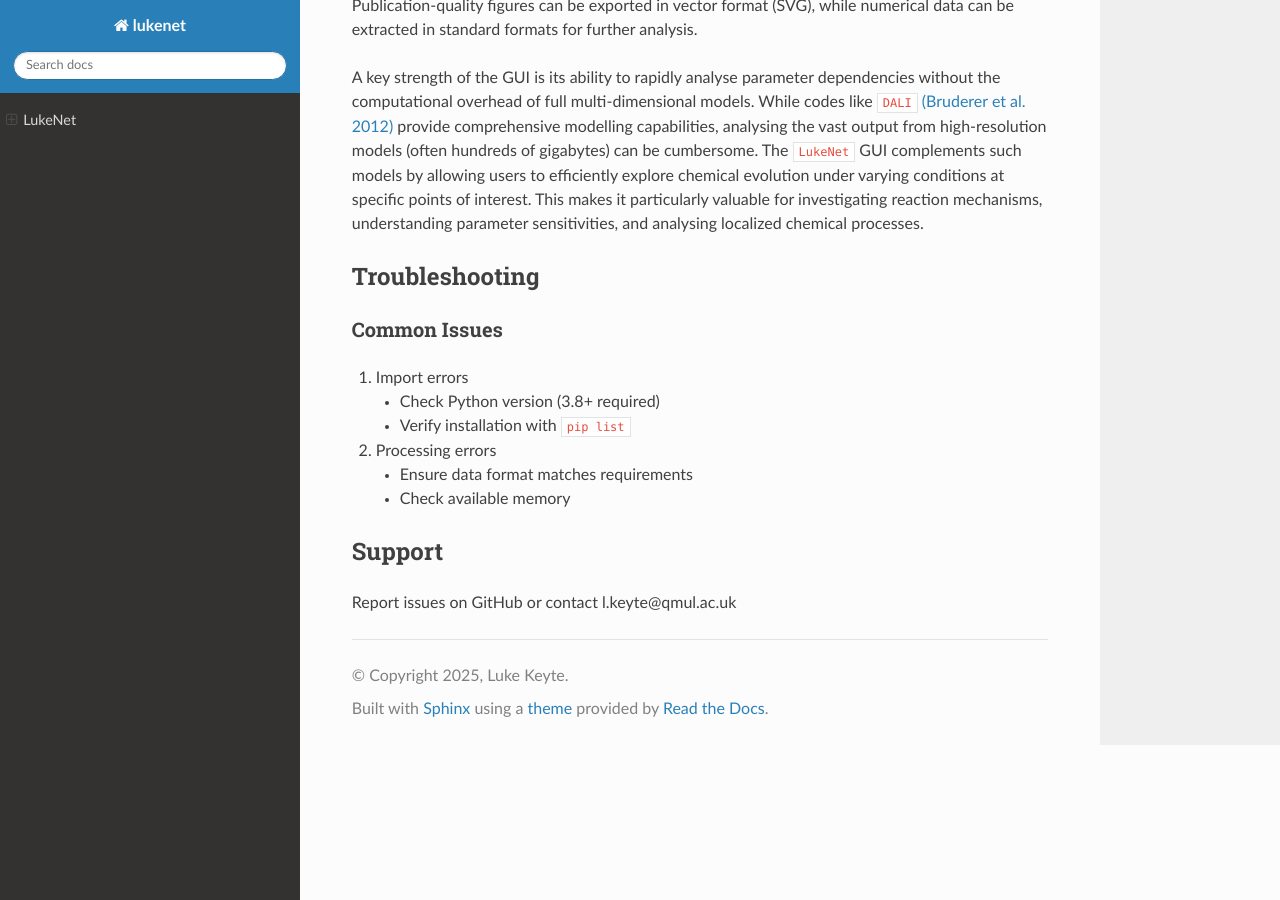
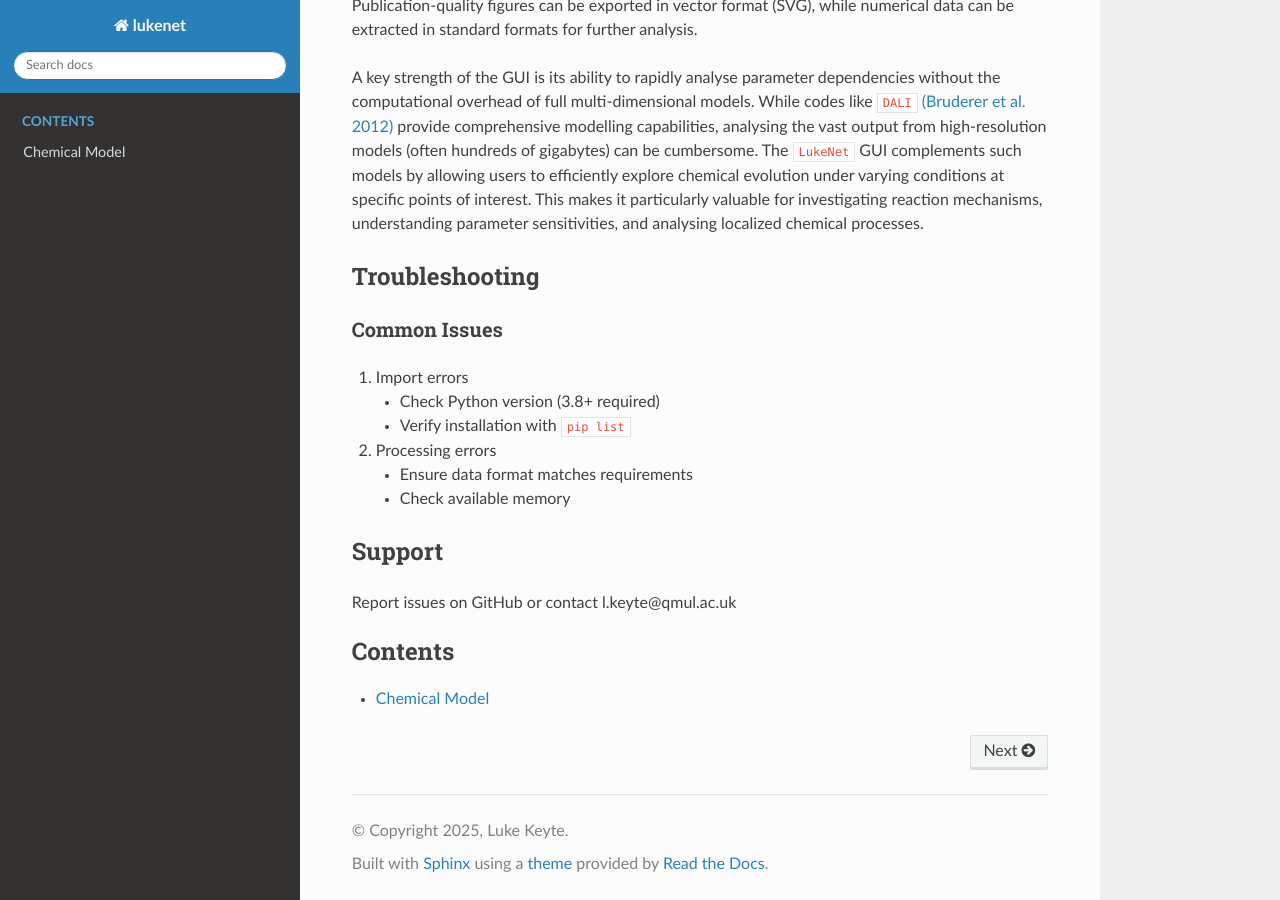
Before and after one commit to lukekeyte/lukenet-docs, a Sphinx documentation site: the page built from docs/index.md, in a window 1280 px wide and 900 px high, scrolled down 2670 px. Built offline with Sphinx 7.4.7 and the Read the Docs theme 3.1.0, drawn with Linux system fonts in a browser that asks for light colours.

Commit message:
Separate Pages v2

````diff
--- a/docs/index.md
+++ b/docs/index.md
@@ -100,3 +100,10 @@ A key strength of the GUI is its ability to rapidly analyse parameter dependenci
 
 ## Support
 Report issues on GitHub or contact l.keyte@qmul.ac.uk
+
+
+```{toctree}
+:maxdepth: 2
+:caption: Contents
+
+chemical_model/index
````
Also changed, not shown: 1 other file.
